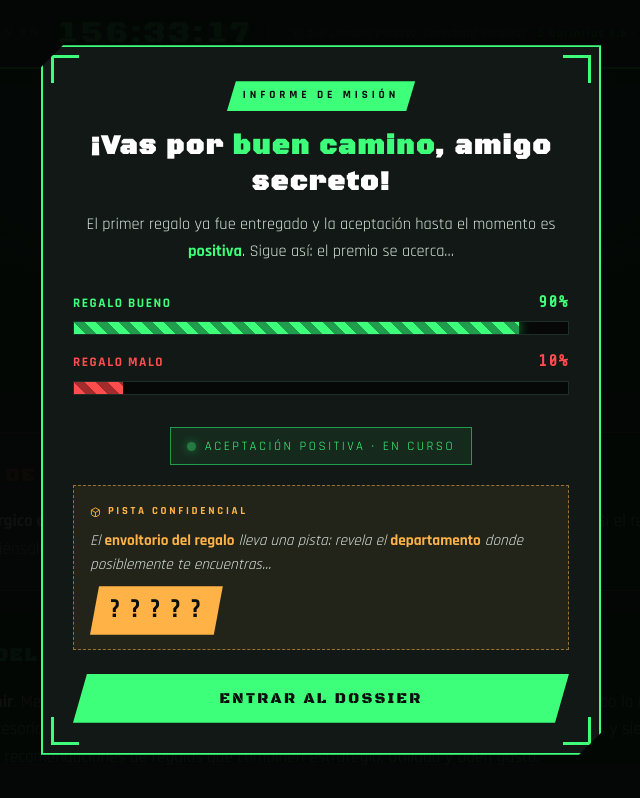
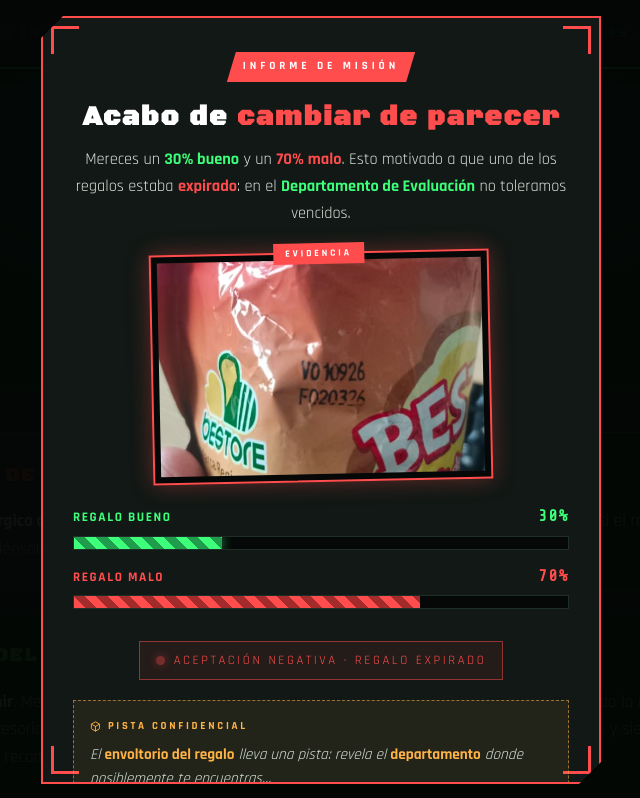
Before and after one commit to braindevluxor/holasoysamir, a plain HTML site: page index.html in a window 1280 px wide. Shown: the top 798 px of the page, without its empty margins (319-959 px from the left). Drawn offline with nearby package versions, Linux system fonts and the light colour scheme.

Commit message:
Splash con evidencia de vencido (30/70) y sin desbordar en movil

```diff
--- a/index.html
+++ b/index.html
@@ -679,7 +679,9 @@
     display: flex;
     align-items: center;
     justify-content: center;
-    padding: 20px;
+    padding: 16px;
+    overflow-y: auto;
+    -webkit-overflow-scrolling: touch;
     animation: splashIn .4s ease;
   }
   .splash-overlay.hide {
@@ -691,13 +693,17 @@
 
   .splash {
     background: var(--panel);
-    border: 2px solid var(--green);
+    border: 2px solid var(--red);
     max-width: 560px;
     width: 100%;
+    max-height: calc(100vh - 32px);
+    max-height: calc(100dvh - 32px);
+    overflow-y: auto;
+    -webkit-overflow-scrolling: touch;
     padding: 34px 30px 30px;
     text-align: center;
     position: relative;
-    box-shadow: 0 0 60px rgba(63,255,122,.28), 0 20px 60px rgba(0,0,0,.7);
+    box-shadow: 0 0 60px rgba(255,77,77,.3), 0 20px 60px rgba(0,0,0,.7);
     animation: splashPop .5s cubic-bezier(.2, 1.4, .4, 1);
     clip-path: polygon(22px 0, 100% 0, 100% calc(100% - 22px), calc(100% - 22px) 100%, 0 100%, 0 22px);
   }
@@ -706,7 +712,7 @@
   .splash .corner {
     position: absolute;
     width: 28px; height: 28px;
-    border-color: var(--green);
+    border-color: var(--red);
     border-style: solid;
   }
   .splash .c1 { top: 8px; left: 8px; border-width: 3px 0 0 3px; }
@@ -719,8 +725,8 @@
     font-size: .7rem;
     letter-spacing: .35em;
     text-transform: uppercase;
-    color: #0a0f0c;
-    background: var(--green);
+    color: #fff;
+    background: var(--red);
     font-weight: 700;
     padding: 6px 16px;
     margin-bottom: 18px;
@@ -734,7 +740,7 @@
     line-height: 1.3;
     margin-bottom: 12px;
   }
-  .splash h3 span { color: var(--green); }
+  .splash h3 span { color: var(--red); }
   .splash .msg {
     color: var(--text);
     font-size: 1.02rem;
@@ -742,6 +748,39 @@
     margin-bottom: 24px;
   }
   .splash .msg strong { color: var(--green); }
+  .splash .msg strong.bad-txt { color: var(--red); }
+
+  /* Evidencia del regalo vencido */
+  .evidence {
+    margin: 0 auto 22px;
+    max-width: 340px;
+    border: 2px solid var(--red);
+    background: #050807;
+    padding: 6px;
+    box-shadow: 0 0 22px rgba(255,77,77,.35);
+    transform: rotate(-1.2deg);
+    position: relative;
+  }
+  .evidence::before {
+    content: "EVIDENCIA";
+    position: absolute;
+    top: -11px;
+    left: 50%;
+    transform: translateX(-50%);
+    background: var(--red);
+    color: #fff;
+    font-size: .6rem;
+    font-weight: 700;
+    letter-spacing: .3em;
+    padding: 3px 12px;
+    z-index: 2;
+  }
+  .evidence img {
+    display: block;
+    width: 100%;
+    max-width: 100%;
+    height: auto;
+  }
 
   /* Barras de probabilidad */
   .prob {
@@ -798,6 +837,15 @@
     padding: 8px 16px;
   }
   .splash-status .dot { animation: pulse 1.4s infinite; }
+  .splash-status.bad-status {
+    color: var(--red);
+    border-color: rgba(255,77,77,.5);
+    background: rgba(255,77,77,.08);
+  }
+  .splash-status.bad-status .dot {
+    background: var(--red);
+    box-shadow: 0 0 10px var(--red);
+  }
 
   /* Pista del envoltorio */
   .clue {
@@ -843,8 +891,8 @@
     display: block;
     width: 100%;
     margin-top: 24px;
-    background: var(--green);
-    color: #0a0f0c;
+    background: var(--red);
+    color: #fff;
     border: none;
     font-family: 'Black Ops One', cursive;
     font-size: .95rem;
@@ -857,7 +905,8 @@
   }
   .splash-btn:hover {
     background: #fff;
-    box-shadow: 0 0 24px rgba(63,255,122,.6);
+    color: var(--red);
+    box-shadow: 0 0 24px rgba(255,77,77,.6);
   }
 
   footer {
@@ -881,22 +930,27 @@
     <span class="corner c4"></span>
 
     <div class="splash-badge">Informe de misión</div>
-    <h3>¡Vas por <span>buen camino</span>, amigo secreto!</h3>
+    <h3>Acabo de <span>cambiar de parecer</span></h3>
     <p class="msg">
-      El primer regalo ya fue entregado y la aceptación hasta el momento es
-      <strong>positiva</strong>. Sigue así: el premio se acerca…
+      Mereces un <strong>30% bueno</strong> y un <strong class="bad-txt">70% malo</strong>.
+      Esto motivado a que uno de los regalos estaba <strong class="bad-txt">expirado</strong>:
+      en el <strong>Departamento de Evaluación</strong> no toleramos vencidos.
     </p>
 
+    <div class="evidence">
+      <img src="evidencia/vencido.png" alt="Evidencia: regalo vencido">
+    </div>
+
     <div class="prob good">
-      <div class="prob-row"><span>Regalo bueno</span><span class="pct">90%</span></div>
-      <div class="prob-track"><div class="prob-fill" style="--w:90%"></div></div>
+      <div class="prob-row"><span>Regalo bueno</span><span class="pct">30%</span></div>
+      <div class="prob-track"><div class="prob-fill" style="--w:30%"></div></div>
     </div>
     <div class="prob bad">
-      <div class="prob-row"><span>Regalo malo</span><span class="pct">10%</span></div>
-      <div class="prob-track"><div class="prob-fill" style="--w:10%"></div></div>
+      <div class="prob-row"><span>Regalo malo</span><span class="pct">70%</span></div>
+      <div class="prob-track"><div class="prob-fill" style="--w:70%"></div></div>
     </div>
 
-    <div class="splash-status"><span class="dot"></span> Aceptación positiva · En curso</div>
+    <div class="splash-status bad-status"><span class="dot"></span> Aceptación negativa · Regalo expirado</div>
 
     <div class="clue">
       <span class="clue-label"><svg class="ico" viewBox="0 0 24 24"><path d="M21 8a2 2 0 0 0-1-1.73l-7-4a2 2 0 0 0-2 0l-7 4A2 2 0 0 0 3 8v8a2 2 0 0 0 1 1.73l7 4a2 2 0 0 0 2 0l7-4A2 2 0 0 0 21 16Z"/><path d="m3.3 7 8.7 5 8.7-5"/><path d="M12 22V12"/></svg> Pista confidencial</span>
```
Also changed, not shown: evidencia/vencido.png (added).
